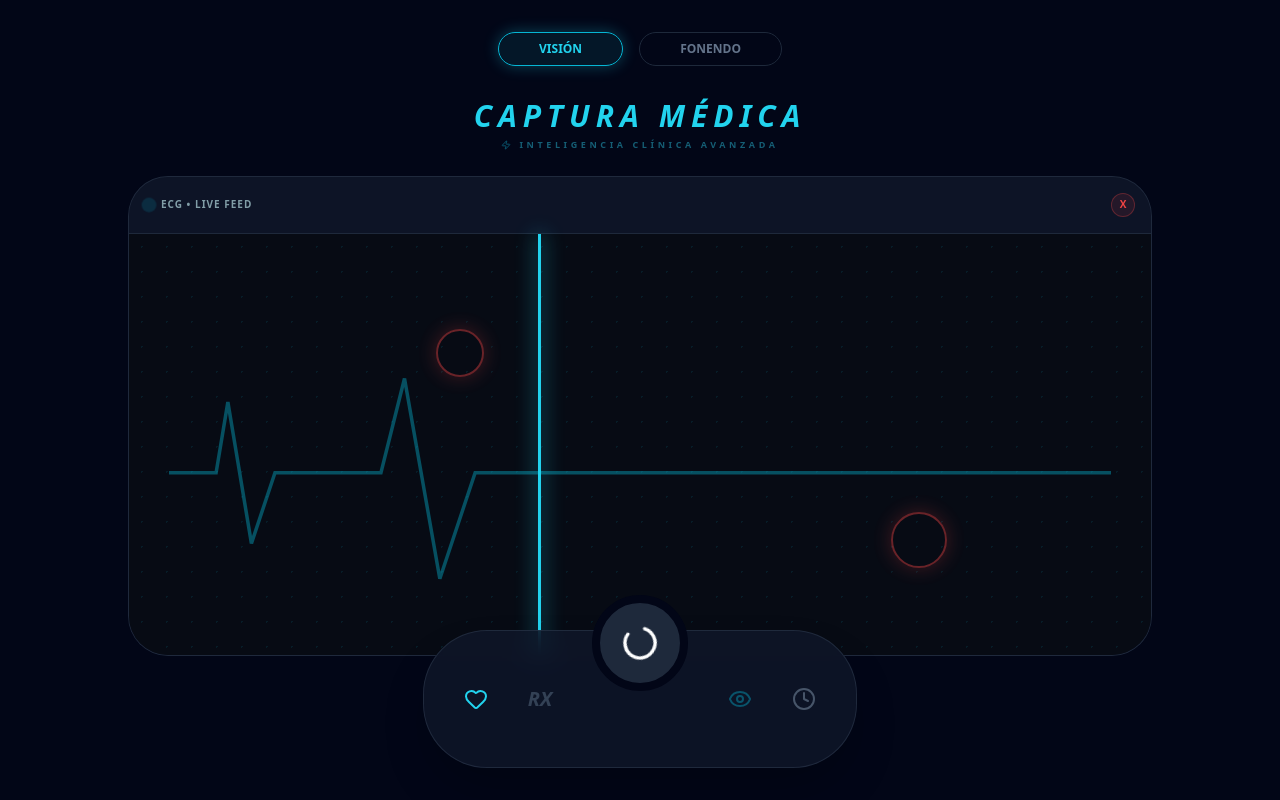
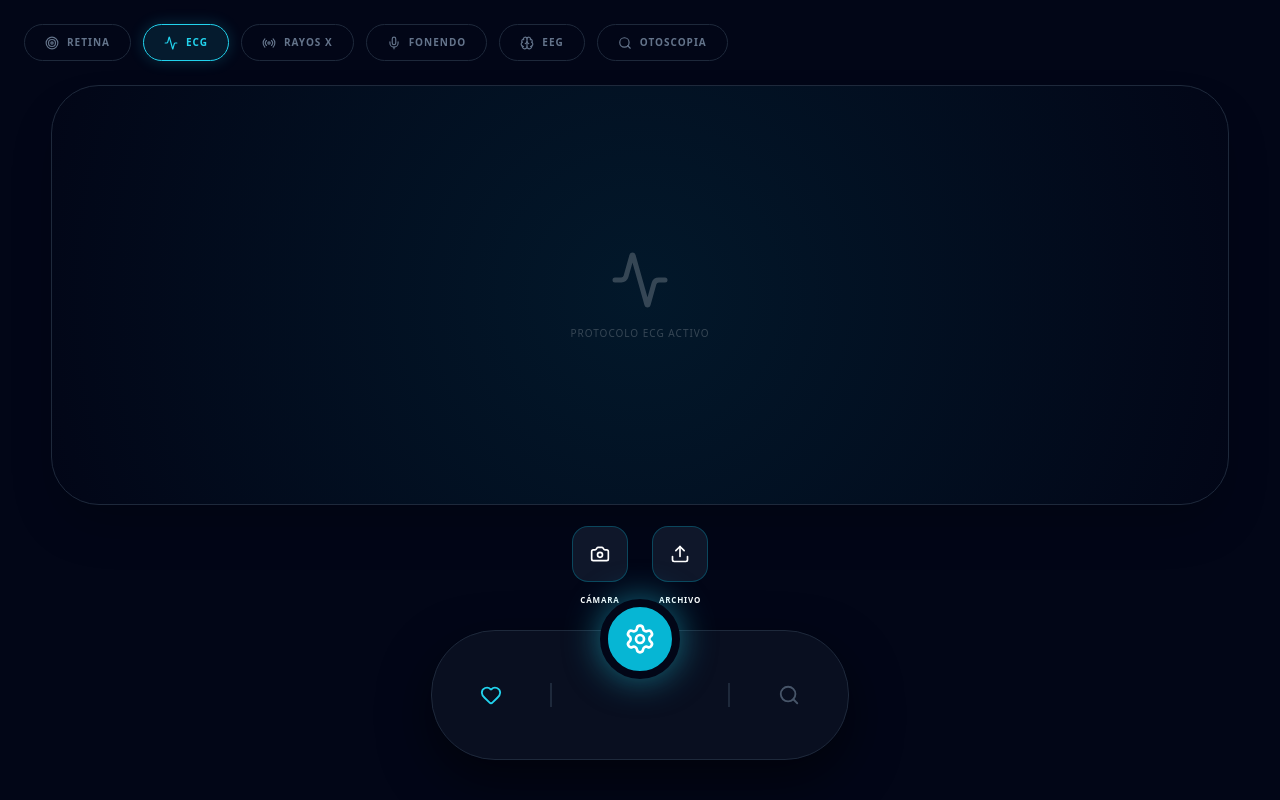
Before and after one commit to max100-eng/Android-Heal-Clinical-Intelligence, a React (Vite) app: page / in a window 1280 px wide. Both pictures are taken after a click on the button 640 px from the left and 643 px from the top of the page. Built offline with nearby package versions, Linux system fonts and the light colour scheme.

Commit message:
feat: add Retina mode, multimodal diagnostics and advanced FAB capture

```diff
--- a/App.tsx
+++ b/App.tsx
@@ -1,189 +1,146 @@
-import React, { useState, useEffect } from 'react';
+import React, { useState, useRef } from 'react';
 import {
-  Activity, Settings, AlertCircle, CheckCircle2,
-  Loader2, Eye, Clock, Heart, XCircle, Zap, Shield, Microchip
+  Activity, Settings, AlertCircle, CheckCircle2, Loader2, Eye, Clock, Heart,
+  XCircle, Zap, Camera, Upload, Mic, Brain, Radio, Target, Search
 } from 'lucide-react';
+
+type DiagnosticMode = 'ECG' | 'RX' | 'DERMO' | 'FONENDO' | 'EEG' | 'TC' | 'RMN' | 'RETINA' | 'OTO';
 
 export default function App() {
   const [status, setStatus] = useState<'idle' | 'loading' | 'success' | 'error'>('idle');
-  const [activeTab, setActiveTab] = useState<'ECG' | 'RX' | 'DERMO' | 'FONENDO'>('ECG');
+  const [mode, setMode] = useState<DiagnosticMode>('ECG');
   const [showPanel, setShowPanel] = useState(false);
-  const [errorMessage, setErrorMessage] = useState("");
+  const [showCaptureMenu, setShowCaptureMenu] = useState(false);
+  const fileInputRef = useRef<HTMLInputElement>(null);
 
   const handleAction = async () => {
     setStatus('loading');
-    setErrorMessage("");
     setShowPanel(false);
-
+    setShowCaptureMenu(false);
     try {
-      // Simulación de procesamiento de Protocolo AI
-      await new Promise((resolve, reject) => {
-        setTimeout(() => {
-          Math.random() > 0.05 ? resolve(true) : reject(new Error());
-        }, 3500);
-      });
+      await new Promise(res => setTimeout(res, 4000));
       setStatus('success');
       setShowPanel(true);
-    } catch (err) {
+    } catch {
       setStatus('error');
-      setErrorMessage("Error de conexión. Verifica el servidor de Protocolo AI.");
     }
   };
 
   return (
-    <div className="min-h-screen bg-[#020617] text-white flex flex-col items-center font-sans overflow-hidden selection:bg-cyan-500/30">
-
-      {/* Estilos Holográficos y Animaciones */}
+    <div className="min-h-screen bg-[#020617] text-white flex flex-col items-center overflow-hidden font-sans">
       <style>{`
-        @keyframes scan { 0% { left: 0%; opacity: 0; } 10% { opacity: 1; } 90% { opacity: 1; } 100% { left: 100%; opacity: 0; } }
-        .scan-line { position: absolute; top: 0; height: 100%; width: 3px; background: #22d3ee; box-shadow: 0 0 20px #22d3ee; z-index: 40; animation: scan 2s linear infinite; }
-        .hologram-grid { background-image: radial-gradient(rgba(6, 182, 212, 0.1) 1px, transparent 1px); background-size: 25px 25px; }
-        .glass-panel { background: rgba(15, 23, 42, 0.8); backdrop-filter: blur(12px); border: 1px solid rgba(51, 65, 85, 0.5); }
+        .hologram-view { background: radial-gradient(circle, rgba(6,182,212,0.1) 0%, rgba(2,6,23,1) 100%); position: relative; }
+        .retina-lens { width: 280px; height: 280px; border-radius: 50%; border: 2px solid rgba(34,211,238,0.3); box-shadow: 0 0 40px rgba(6,182,212,0.2), inset 0 0 60px rgba(0,0,0,0.8); position: relative; overflow: hidden; }
+        .retina-scanner { position: absolute; width: 100%; height: 2px; background: #22d3ee; top: 0; box-shadow: 0 0 15px #22d3ee; animation: scanVertical 3s linear infinite; }
+        @keyframes scanVertical { 0% { top: 0%; opacity: 0; } 50% { opacity: 1; } 100% { top: 100%; opacity: 0; } }
+        .no-scrollbar::-webkit-scrollbar { display: none; }
       `}</style>
 
-      {/* Navegación Superior */}
-      <div className="flex gap-4 mt-8 mb-8 z-50">
-        {['VISIÓN', 'FONENDO'].map((tab) => (
+      {/* Selector de Especialidades mejorado */}
+      <div className="w-full flex gap-3 overflow-x-auto p-6 no-scrollbar">
+        {[
+          {id: 'RETINA', label: 'Retina', icon: <Target size={14}/>},
+          {id: 'ECG', label: 'ECG', icon: <Activity size={14}/>},
+          {id: 'RX', label: 'Rayos X', icon: <Radio size={14}/>},
+          {id: 'FONENDO', label: 'Fonendo', icon: <Mic size={14}/>},
+          {id: 'EEG', label: 'EEG', icon: <Brain size={14}/>},
+          {id: 'OTO', label: 'Otoscopia', icon: <Search size={14}/>}
+        ].map((item) => (
           <button
-            key={tab}
-            onClick={() => setActiveTab(tab === 'VISIÓN' ? 'ECG' : 'FONENDO')}
-            className={`px-10 py-2 rounded-full text-xs font-bold transition-all ${
-              (tab === 'VISIÓN' && activeTab !== 'FONENDO') || (tab === 'FONENDO' && activeTab === 'FONENDO')
-              ? 'bg-cyan-950/40 border border-cyan-500 text-cyan-400 shadow-[0_0_15px_rgba(34,211,238,0.3)]'
-              : 'border border-slate-800 text-slate-500 hover:bg-slate-900'
+            key={item.id}
+            onClick={() => setMode(item.id as DiagnosticMode)}
+            className={`flex items-center gap-2 px-5 py-2.5 rounded-full border transition-all ${
+              mode === item.id ? 'border-cyan-400 bg-cyan-400/10 text-cyan-400 shadow-[0_0_15px_rgba(34,211,238,0.2)]' : 'border-slate-800 text-slate-500 hover:border-slate-700'
             }`}
           >
-            {tab}
+            {item.icon} <span className="text-[10px] font-black uppercase tracking-widest">{item.label}</span>
           </button>
         ))}
       </div>
 
-      {/* Título */}
-      <div className="text-center mb-6 relative">
-        <h1 className="text-3xl font-black tracking-[0.2em] text-cyan-400 italic uppercase">CAPTURA MÉDICA</h1>
-        <div className="flex justify-center items-center gap-2 mt-1">
-          <Zap size={10} className="text-cyan-700 animate-pulse" />
-          <p className="text-[9px] text-cyan-800 tracking-[0.4em] uppercase font-bold">Inteligencia Clínica Avanzada</p>
+      {/* Visor Inteligente */}
+      <div className="relative w-[92%] h-[420px] bg-[#070b14] rounded-[3rem] border border-slate-800 shadow-2xl overflow-hidden flex items-center justify-center hologram-view">
+        {status === 'loading' && <div className="retina-scanner z-50" />}
+
+        {mode === 'RETINA' ? (
+          <div className="flex flex-col items-center">
+            <div className="retina-lens flex items-center justify-center bg-[url('https://images.unsplash.com/photo-1576086213369-97a306d36557?q=80&w=500')] bg-cover bg-center opacity-60">
+              <div className="absolute inset-0 border-[20px] border-black/40 rounded-full" />
+              {/* Retículo de puntería */}
+              <div className="absolute w-full h-[1px] bg-cyan-500/30" />
+              <div className="absolute h-full w-[1px] bg-cyan-500/30" />
             </div>
+            <p className="mt-4 text-[10px] text-cyan-500 font-bold tracking-[0.3em] uppercase">Escaneo de Fondo de Ojo</p>
           </div>
-
-      {/* Pantalla Principal Médica */}
-      <div className="relative w-[94%] max-w-5xl flex gap-4 h-[480px]">
-
-        {/* Contenedor Visualizador */}
-        <div className={`relative flex-1 glass-panel rounded-[2.5rem] overflow-hidden transition-all duration-700 ${showPanel ? 'flex-[0.65]' : 'flex-1'}`}>
-          <div className="p-4 bg-slate-900/40 border-b border-slate-800 flex justify-between items-center z-30 relative">
-            <div className="flex items-center gap-2">
-              <div className="w-2 h-2 bg-cyan-500 rounded-full animate-ping" />
-              <span className="text-[10px] font-bold text-cyan-100/60 uppercase tracking-widest">{activeTab} • Live Feed</span>
-            </div>
-            <button className="w-6 h-6 bg-red-500/10 text-red-500 border border-red-500/30 rounded-full flex items-center justify-center text-[10px] font-black">X</button>
-          </div>
-
-          <div className="relative h-full w-full bg-[#070b14] hologram-grid">
-            {status === 'loading' && <div className="scan-line" />}
-
-            {activeTab === 'FONENDO' ? (
-              /* MODO FONENDO */
-              <div className="h-full flex flex-col items-center justify-center">
-                <div className="flex items-end gap-1.5 h-32 mb-4">
-                  {[...Array(24)].map((_, i) => (
-                    <div
-                      key={i}
-                      className="w-1.5 bg-cyan-500 rounded-full shadow-[0_0_10px_rgba(6,182,212,0.5)] transition-all duration-300"
-                      style={{
-                        height: status === 'loading' ? `${20 + Math.random() * 80}%` : '15%',
-                        opacity: status === 'loading' ? 1 : 0.3
-                      }}
-                    />
+        ) : mode === 'FONENDO' ? (
+          <div className="flex flex-col items-center">
+            <div className="flex items-end gap-1 h-20 mb-4">
+              {[...Array(20)].map((_, i) => (
+                <div key={i} className="w-1.5 bg-cyan-500 rounded-full" style={{height: `${Math.random() * 100}%`}} />
               ))}
             </div>
-                <div className="text-center">
-                  <span className="text-5xl font-black text-cyan-400 italic tracking-tighter">72</span>
-                  <span className="ml-2 text-cyan-800 font-bold text-sm">BPM</span>
-                </div>
+            <p className="text-5xl font-black text-cyan-400 italic">75 <span className="text-sm">BPM</span></p>
           </div>
         ) : (
-              /* MODO VISIÓN (ECG / RX) */
-              <div className="relative h-full flex items-center justify-center p-10">
-                <svg viewBox="0 0 400 100" className={`w-full stroke-cyan-500/40 fill-none stroke-[1.5] transition-opacity ${status === 'loading' ? 'opacity-100' : 'opacity-40'}`}>
-                  <path d="M0 50 L20 50 L25 20 L35 80 L45 50 L90 50 L100 10 L115 95 L130 50 H400" />
-                </svg>
-                {/* Puntos de detección holográficos */}
-                <div className="absolute top-[20%] left-[30%] w-12 h-12 border-2 border-red-500/50 rounded-full animate-pulse shadow-[0_0_20px_rgba(239,68,68,0.3)]" />
-                <div className="absolute bottom-[30%] right-[20%] w-14 h-14 border-2 border-red-500/50 rounded-full animate-pulse shadow-[0_0_20px_rgba(239,68,68,0.3)]" />
+          <div className="flex flex-col items-center opacity-20">
+            <Activity size={60} />
+            <p className="text-[10px] mt-4 uppercase tracking-widest">Protocolo {mode} Activo</p>
           </div>
         )}
+
+        {/* Diagnóstico IA */}
+        {showPanel && (
+          <div className="absolute right-0 top-0 h-full w-72 bg-slate-950/95 backdrop-blur-2xl border-l border-cyan-500/20 p-8 animate-in slide-in-from-right duration-500 shadow-2xl z-50">
+            <h3 className="text-cyan-400 font-black italic text-xl uppercase mb-6 leading-tight">Informe<br/>Analítico</h3>
+            <div className="space-y-6">
+              <div className="bg-cyan-500/5 border-l-4 border-cyan-500 p-4 rounded-r-xl">
+                <p className="text-[9px] text-cyan-500 font-black uppercase mb-1">Resultado {mode}</p>
+                <p className="text-xs font-bold">{mode === 'RETINA' ? 'Mácula Normal / Signos de HTA' : 'Análisis Completado'}</p>
               </div>
-        </div>
-
-        {/* Panel de Diagnóstico IA */}
-        {showPanel && (
-          <div className="w-80 glass-panel border-cyan-500/30 rounded-[2.5rem] p-6 animate-in slide-in-from-right duration-500 shadow-[0_0_40px_rgba(0,0,0,0.6)]">
-            <div className="flex justify-between items-center mb-6">
-              <h2 className="text-cyan-400 font-black text-xl italic uppercase leading-none">Análisis<br/>Protocolo AI</h2>
-              <button onClick={() => setShowPanel(false)} className="text-slate-600 hover:text-white"><XCircle size={20}/></button>
-            </div>
-
-            <div className="space-y-5">
-              <div className="bg-red-500/10 border-l-4 border-red-600 p-3 rounded-r-xl">
-                <p className="text-[9px] text-red-500 font-black uppercase tracking-[0.2em] mb-1">Alerta Crítica</p>
-                <p className="text-sm text-red-100 font-medium italic">Infarto Anterolateral Detectado</p>
-              </div>
-
-              <div className="grid grid-cols-2 gap-2">
-                {['V2-V6', 'I', 'aVL'].map(item => (
-                  <div key={item} className="bg-cyan-950/30 border border-cyan-800/50 p-2 rounded-lg text-center">
-                    <p className="text-[10px] text-cyan-400 font-bold">{item}</p>
-                    <p className="text-[8px] text-cyan-700 uppercase">Elevación ST</p>
-                  </div>
-                ))}
-              </div>
-
-              <div className="p-3 bg-slate-900/50 rounded-xl border border-slate-800">
-                <p className="text-[9px] text-slate-500 font-bold uppercase mb-2">Recomendación</p>
-                <p className="text-[11px] text-slate-300 leading-relaxed italic">Proceder a cateterismo de urgencia. Sincronizando con unidad de hemodinámica...</p>
-              </div>
+              <p className="text-[11px] text-slate-400 leading-relaxed italic">La IA de Protocolo ha procesado los biomarcadores. Datos enviados a la nube clínica.</p>
+              <button onClick={() => setShowPanel(false)} className="w-full py-3 bg-slate-900 border border-slate-800 rounded-xl text-[10px] font-bold uppercase tracking-widest text-slate-500 hover:text-white transition-colors">Cerrar</button>
             </div>
           </div>
         )}
       </div>
 
-      {/* Dock Inferior y FAB Dinámico */}
-      <div className="fixed bottom-8 w-full flex flex-col items-center px-6">
-        {status === 'error' && (
-          <div className="mb-6 bg-red-950 border border-red-500 text-white px-8 py-3 rounded-2xl flex items-center gap-3 animate-bounce shadow-2xl">
-            <AlertCircle size={18} className="text-red-500" />
-            <span className="text-xs font-bold uppercase tracking-tighter">{errorMessage}</span>
+      {/* FAB Dinámico y Menú de Captura */}
+      <div className="fixed bottom-10 w-full flex flex-col items-center px-6">
+        {showCaptureMenu && (
+          <div className="mb-6 flex gap-6 animate-in fade-in zoom-in-75 duration-300">
+            <button onClick={handleAction} className="group flex flex-col items-center gap-3">
+              <div className="w-14 h-14 bg-slate-900 border border-cyan-500/30 rounded-2xl flex items-center justify-center group-hover:bg-cyan-500 transition-all">
+                <Camera size={20} className="group-hover:text-black" />
+              </div>
+              <span className="text-[8px] font-black uppercase tracking-widest">Cámara</span>
+            </button>
+            <button onClick={handleAction} className="group flex flex-col items-center gap-3">
+              <div className="w-14 h-14 bg-slate-900 border border-cyan-500/30 rounded-2xl flex items-center justify-center group-hover:bg-cyan-500 transition-all">
+                <Upload size={20} className="group-hover:text-black" />
+              </div>
+              <span className="text-[8px] font-black uppercase tracking-widest">Archivo</span>
+            </button>
           </div>
         )}
 
-        <div className="relative glass-panel px-10 py-5 rounded-[4rem] flex items-center gap-10 shadow-2xl border-slate-800/80">
-          <button className="text-cyan-400 hover:scale-125 transition-transform"><Heart size={24}/></button>
-          <button
-            onClick={() => setActiveTab('RX')}
-            className={`text-xl font-black italic transition-all ${activeTab === 'RX' ? 'text-cyan-400' : 'text-slate-700'}`}
-          >
-            RX
-          </button>
+        <div className="bg-[#0a1122]/90 backdrop-blur-3xl border border-slate-800 px-12 py-6 rounded-[4rem] flex items-center gap-12 shadow-[0_20px_50px_rgba(0,0,0,0.5)]">
+          <button className="text-cyan-400"><Heart size={22}/></button>
+          <div className="w-[2px] h-6 bg-slate-800" />
 
           <div className="relative -top-14">
             <button
-              onClick={handleAction}
+              onClick={() => setShowCaptureMenu(!showCaptureMenu)}
               disabled={status === 'loading'}
-              className={`w-24 h-24 rounded-full flex items-center justify-center transition-all duration-500 border-[8px] border-[#020617]
-                ${status === 'loading' ? 'bg-slate-800' : 'bg-cyan-500 shadow-[0_0_50px_rgba(34,211,238,0.6)] hover:rotate-90'}
-                ${status === 'success' ? 'bg-green-500 shadow-[0_0_50px_rgba(34,197,94,0.6)]' : ''}
-              `}
+              className={`w-20 h-20 rounded-full flex items-center justify-center transition-all duration-500 border-[8px] border-[#020617] ${
+                status === 'loading' ? 'bg-slate-800' : 'bg-cyan-500 shadow-[0_0_35px_rgba(34,211,238,0.5)] active:scale-90'
+              }`}
             >
-              {status === 'loading' ? <Loader2 className="animate-spin text-white w-10 h-10"/> :
-               status === 'success' ? <CheckCircle2 className="text-white w-10 h-10"/> :
-               <Settings className="text-white w-10 h-10"/>}
+              {status === 'loading' ? <Loader2 className="animate-spin text-white w-8 h-8"/> : <Settings className="text-white w-8 h-8"/>}
             </button>
           </div>
 
-          <button onClick={() => setActiveTab('DERMO')} className={`text-cyan-500 hover:scale-125 transition-transform ${activeTab === 'DERMO' ? 'opacity-100' : 'opacity-40'}`}><Eye size={24}/></button>
-          <button className="text-slate-600 hover:scale-125 transition-transform"><Clock size={24}/></button>
+          <div className="w-[2px] h-6 bg-slate-800" />
+          <button className="text-slate-600"><Search size={22}/></button>
         </div>
       </div>
     </div>
```
Lines whose indentation alone changed are shown as unchanged.
